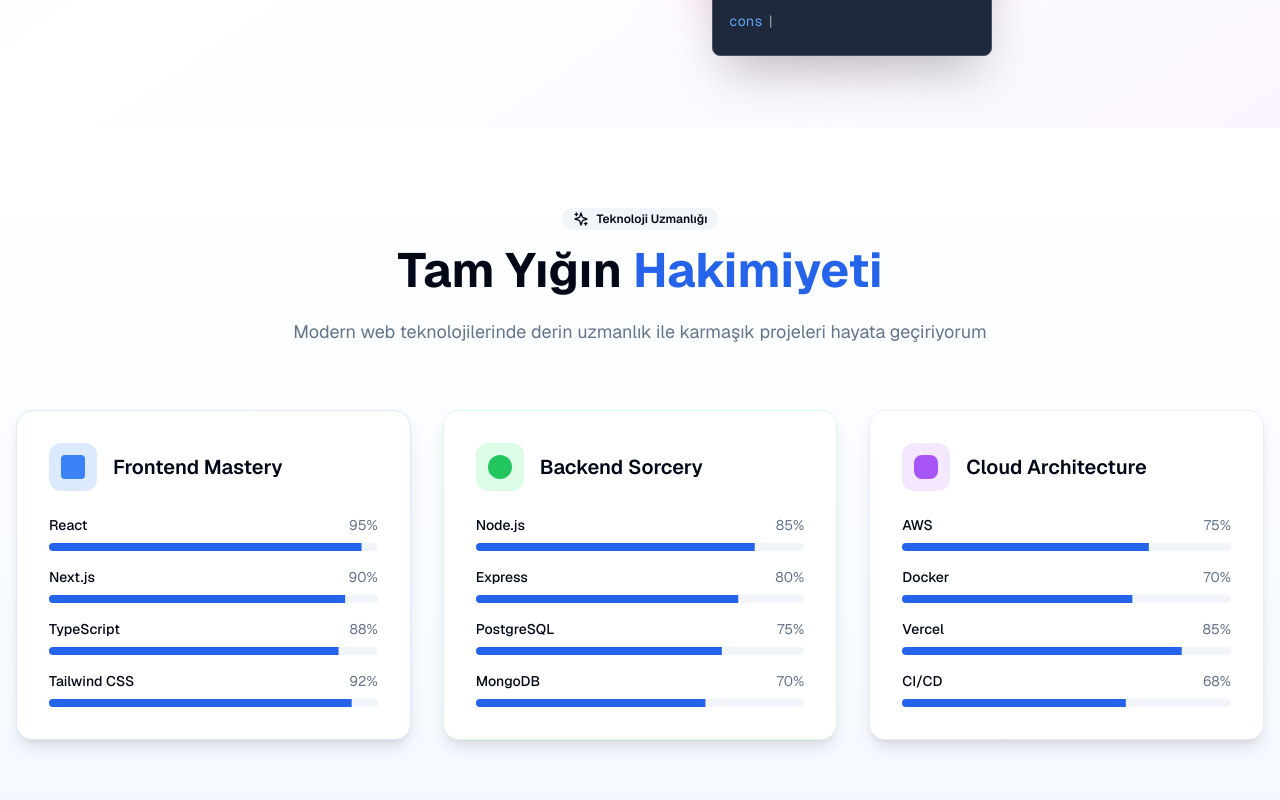
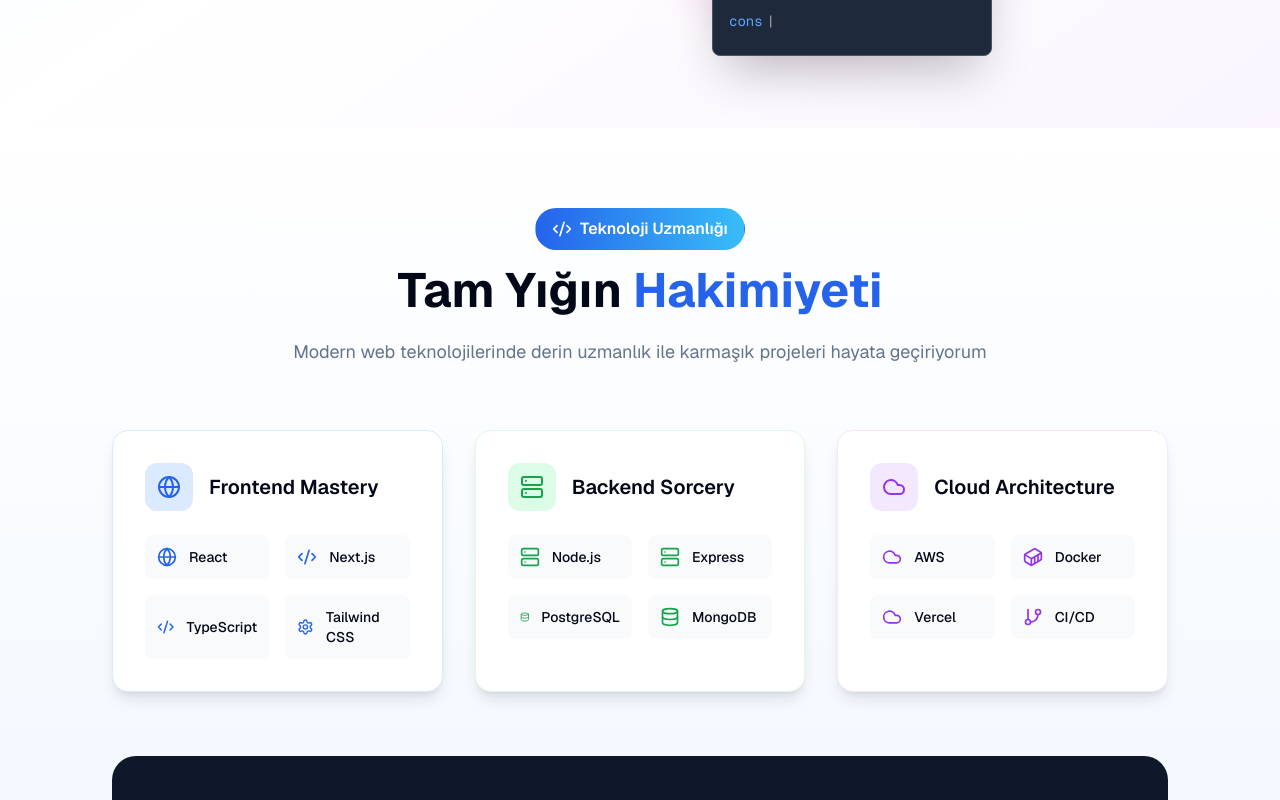
Before and after one commit to barismercann/Portfolio, a Next.js app: page / in a window 1280 px wide. Shown: the part 760-1560 px from the top of the page. Built offline with nearby package versions, Linux system fonts and the light colour scheme.

Commit message:
[fix]: padding fix

```diff
--- a/messages/tr.json
+++ b/messages/tr.json
@@ -9,7 +9,7 @@
   },
   "hero": {
     "title": "Barış Mercan",
-    "subtitle": "The Code Architect",
+    "subtitle": "Kod Mimarı",
     "description": "Yarının dijital gerçekliğini bugünden inşa eden full-stack geliştirici.",
     "cta_primary": "Elite'yi İşe Al",
     "cta_secondary": "Projelerimi Keşfet",
--- a/src/components/sections/about.tsx
+++ b/src/components/sections/about.tsx
@@ -1,13 +1,41 @@
 "use client";
 
-import { Badge, Progress } from '@/components/ui';
+import { Badge } from '@/components/ui';
 import { SKILLS } from '@/lib/constants';
 import { motion } from 'framer-motion';
-import { Sparkles } from 'lucide-react';
+import {
+  Cloud,
+  Code2,
+  Container,
+  Database,
+  GitBranch,
+  Globe,
+  Server,
+  Settings
+} from 'lucide-react';
+
+// Skill icons mapping
+const skillIcons = {
+  'React': Globe,
+  'Next.js': Code2,
+  'TypeScript': Code2,
+  'Tailwind CSS': Settings,
+  'GSAP': Settings,
+  'Node.js': Server,
+  'Express': Server,
+  'PostgreSQL': Database,
+  'MongoDB': Database,
+  'Prisma': Database,
+  'GraphQL': Database,
+  'AWS': Cloud,
+  'Docker': Container,
+  'Vercel': Cloud,
+  'CI/CD': GitBranch
+};
 
 export function AboutSection() {
   return (
-    <section id="about" className="px-30 py-20 bg-gradient-to-b from-white to-blue-50">
+    <section id="about" className="px-24 py-20 bg-gradient-to-b from-white to-blue-50">
       <div className="container mx-auto px-4">
         {/* Header */}
         <motion.div
@@ -16,9 +44,9 @@
           viewport={{ once: true }}
           className="text-center mb-16"
         >
-          <Badge variant="secondary" className="mb-4">
-            <Sparkles className="w-4 h-4 mr-2" />
-            Teknoloji Uzmanlığı
+          <Badge variant="gradient" className="mb-4 px-4 py-2">
+            <Code2 className="w-5 h-5 mr-2" />
+            <p className='text-base'>Teknoloji Uzmanlığı</p>
           </Badge>
           <h2 className="text-4xl lg:text-5xl font-bold mb-6">
             Tam Yığın <span className="text-primary">Hakimiyeti</span>
@@ -36,25 +64,25 @@
             whileInView={{ opacity: 1, y: 0 }}
             viewport={{ once: true }}
             transition={{ delay: 0.1 }}
-            className="bg-white rounded-2xl p-8 shadow-lg border border-blue-100"
+            className="bg-white rounded-2xl p-8 shadow-lg border border-blue-100 hover:scale-110 transition-transform duration-300 cursor-pointer"
           >
             <div className="flex items-center mb-6">
               <div className="w-12 h-12 bg-blue-100 rounded-xl flex items-center justify-center mr-4">
-                <div className="w-6 h-6 bg-blue-500 rounded" />
+                <Globe className="w-6 h-6 text-blue-600" />
               </div>
               <h3 className="text-xl font-semibold">Frontend Mastery</h3>
             </div>
 
-            <div className="space-y-4">
-              {SKILLS.frontend.map((skill) => (
-                <div key={skill.name}>
-                  <div className="flex justify-between items-center mb-2">
+            <div className="grid grid-cols-2 gap-4">
+              {SKILLS.frontend.map((skill) => {
+                const IconComponent = skillIcons[skill.name as keyof typeof skillIcons] || Code2;
+                return (
+                  <div key={skill.name} className="flex items-center p-3 bg-gray-50 rounded-lg hover:bg-blue-50 transition-colors">
+                    <IconComponent className="w-5 h-5 text-blue-600 mr-3" />
                     <span className="text-sm font-medium">{skill.name}</span>
-                    <span className="text-sm text-muted-foreground">{skill.level}%</span>
                   </div>
-                  <Progress value={skill.level} className="h-2" />
-                </div>
-              ))}
+                );
+              })}
             </div>
           </motion.div>
 
@@ -64,25 +92,25 @@
             whileInView={{ opacity: 1, y: 0 }}
             viewport={{ once: true }}
             transition={{ delay: 0.2 }}
-            className="bg-white rounded-2xl p-8 shadow-lg border border-green-100"
+            className="bg-white rounded-2xl p-8 shadow-lg border border-green-100 hover:scale-105 transition-transform duration-300 cursor-pointer"
           >
             <div className="flex items-center mb-6">
               <div className="w-12 h-12 bg-green-100 rounded-xl flex items-center justify-center mr-4">
-                <div className="w-6 h-6 bg-green-500 rounded-full" />
+                <Server className="w-6 h-6 text-green-600" />
               </div>
               <h3 className="text-xl font-semibold">Backend Sorcery</h3>
             </div>
 
-            <div className="space-y-4">
-              {SKILLS.backend.map((skill) => (
-                <div key={skill.name}>
-                  <div className="flex justify-between items-center mb-2">
+            <div className="grid grid-cols-2 gap-4">
+              {SKILLS.backend.map((skill) => {
+                const IconComponent = skillIcons[skill.name as keyof typeof skillIcons] || Server;
+                return (
+                  <div key={skill.name} className="flex items-center p-3 bg-gray-50 rounded-lg hover:bg-green-50 transition-colors">
+                    <IconComponent className="w-5 h-5 text-green-600 mr-3" />
                     <span className="text-sm font-medium">{skill.name}</span>
-                    <span className="text-sm text-muted-foreground">{skill.level}%</span>
                   </div>
-                  <Progress value={skill.level} className="h-2" />
-                </div>
-              ))}
+                );
+              })}
             </div>
           </motion.div>
 
@@ -92,25 +120,25 @@
             whileInView={{ opacity: 1, y: 0 }}
             viewport={{ once: true }}
             transition={{ delay: 0.3 }}
-            className="bg-white rounded-2xl p-8 shadow-lg border border-purple-100"
+            className="bg-white rounded-2xl p-8 shadow-lg border border-purple-100 hover:scale-105 transition-transform duration-300 cursor-pointer"
           >
             <div className="flex items-center mb-6">
               <div className="w-12 h-12 bg-purple-100 rounded-xl flex items-center justify-center mr-4">
-                <div className="w-6 h-6 bg-purple-500 rounded-lg" />
+                <Cloud className="w-6 h-6 text-purple-600" />
               </div>
               <h3 className="text-xl font-semibold">Cloud Architecture</h3>
             </div>
 
-            <div className="space-y-4">
-              {SKILLS.cloud.map((skill) => (
-                <div key={skill.name}>
-                  <div className="flex justify-between items-center mb-2">
+            <div className="grid grid-cols-2 gap-4">
+              {SKILLS.cloud.map((skill) => {
+                const IconComponent = skillIcons[skill.name as keyof typeof skillIcons] || Cloud;
+                return (
+                  <div key={skill.name} className="flex items-center p-3 bg-gray-50 rounded-lg hover:bg-purple-50 transition-colors">
+                    <IconComponent className="w-5 h-5 text-purple-600 mr-3" />
                     <span className="text-sm font-medium">{skill.name}</span>
-                    <span className="text-sm text-muted-foreground">{skill.level}%</span>
                   </div>
-                  <Progress value={skill.level} className="h-2" />
-                </div>
-              ))}
+                );
+              })}
             </div>
           </motion.div>
         </div>
--- a/src/components/sections/blog.tsx
+++ b/src/components/sections/blog.tsx
@@ -60,7 +60,7 @@
 
 export function BlogSection() {
   return (
-    <section id="blog" className="px-30 py-20 bg-gradient-to-b from-white to-gray-50">
+    <section id="blog" className="px-24 py-20 bg-gradient-to-b from-white to-gray-50">
       <div className="container mx-auto px-4">
         {/* Header */}
         <motion.div
--- a/src/components/sections/contact-preview.tsx
+++ b/src/components/sections/contact-preview.tsx
@@ -7,7 +7,7 @@
 
 export function ContactPreviewSection() {
   return (
-    <section className="px-30 py-20 bg-gradient-to-b from-slate-50 to-white">
+    <section className="px-24 py-20 bg-gradient-to-b from-slate-50 to-white">
       <div className="container mx-auto px-4">
         <div className="grid lg:grid-cols-2 gap-12 items-center">
           {/* Left Content */}
--- a/src/components/sections/hero.tsx
+++ b/src/components/sections/hero.tsx
@@ -9,7 +9,7 @@
 
 export function HeroSection() {
   return (
-    <section className="px-20 relative min-h-screen flex items-center justify-center overflow-hidden bg-gradient-to-br from-blue-50 via-white to-purple-50 pt-20">
+    <section className="px-24 relative min-h-screen flex items-center justify-center overflow-hidden bg-gradient-to-br from-blue-50 via-white to-purple-50 pt-20">
       {/* Background Pattern */}
       <div className="absolute inset-0">
         <div className="absolute inset-0 bg-grid-pattern opacity-5" />
@@ -58,7 +58,7 @@
                 className="space-y-2"
               >
                 <h2 className="text-2xl lg:text-3xl font-light text-muted-foreground">
-                  The <span className="text-purple-600 font-semibold">Code Architect</span>
+                  Kod <span className="text-purple-600 font-semibold"> Mimarı</span>
                 </h2>
               </motion.div>
             </div>
--- a/src/components/sections/portfolio.tsx
+++ b/src/components/sections/portfolio.tsx
@@ -8,7 +8,7 @@
 
 export function PortfolioSection() {
   return (
-    <section id="portfolio" className="px-30 py-20 bg-gradient-to-b from-blue-50 to-white">
+    <section id="portfolio" className="px-24 py-20 bg-gradient-to-b from-blue-50 to-white">
       <div className="container mx-auto px-4">
         {/* Header */}
         <motion.div
--- a/src/components/sections/services.tsx
+++ b/src/components/sections/services.tsx
@@ -14,7 +14,7 @@
   };
 
   return (
-    <section id="services" className="px-30 py-20 bg-gradient-to-b from-white to-slate-50">
+    <section id="services" className="px-24 py-20 bg-gradient-to-b from-white to-slate-50">
       <div className="container mx-auto px-4">
         {/* Header */}
         <motion.div
--- a/src/components/ui/badge.tsx
+++ b/src/components/ui/badge.tsx
@@ -16,6 +16,8 @@
         outline: "text-foreground",
         success:
           "border-transparent bg-success text-success-foreground hover:bg-success/80",
+        gradient:
+          "border-transparent bg-gradient-to-r from-primary to-sky-400 text-white hover:from-primary/90 hover:to-sky-400/90",
       },
     },
     defaultVariants: {
--- a/src/lib/constants.ts
+++ b/src/lib/constants.ts
@@ -1,6 +1,6 @@
 export const SITE_CONFIG = {
   name: "Barış Mercan",
-  title: "Barış Mercan - The Code Architect",
+  title: "Barış Mercan - Kod Mimarı",
   description: "Yarının dijital gerçekliğini bugünden inşa eden full-stack geliştirici. En son teknolojilerde uzmanlaşmış, karmaşık problemler için imkansız çözümler üretiyorum.",
   url: "https://barismercan.com",
   ogImage: "/og-image.jpg",
```
